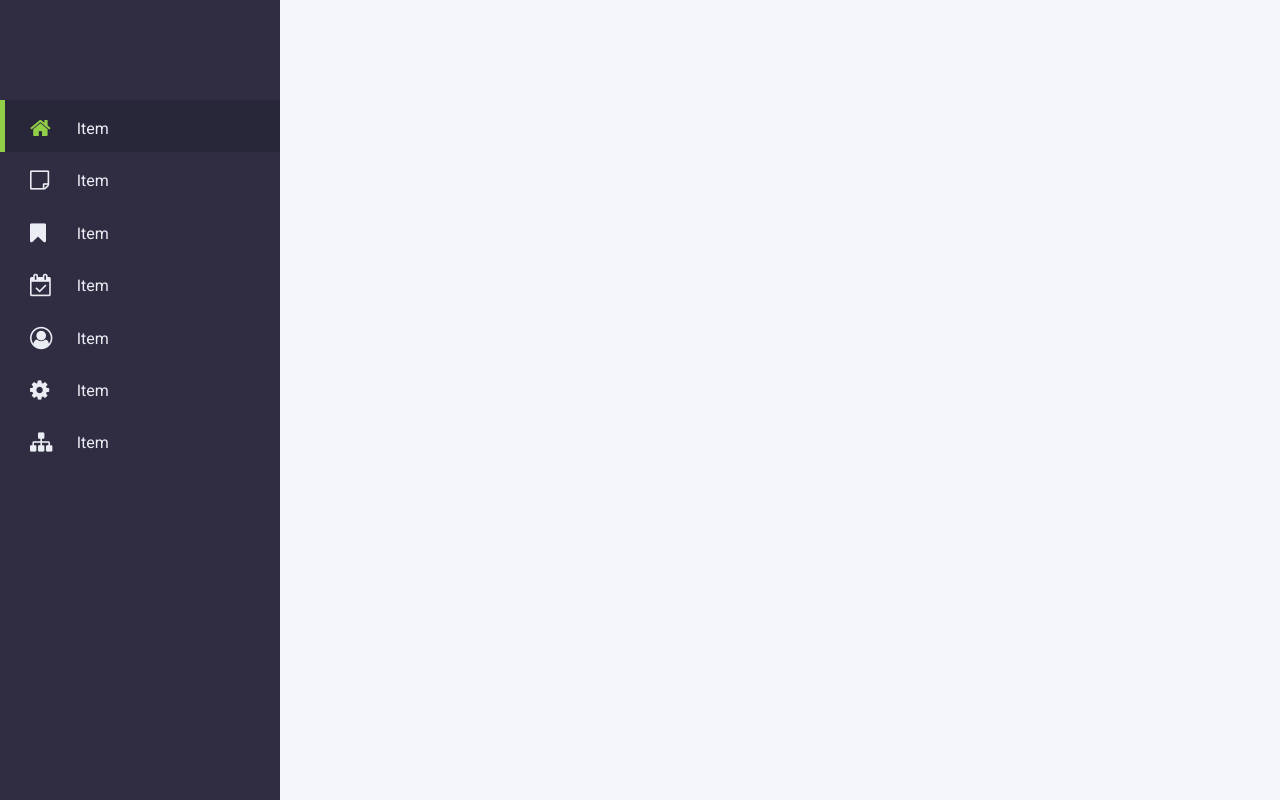
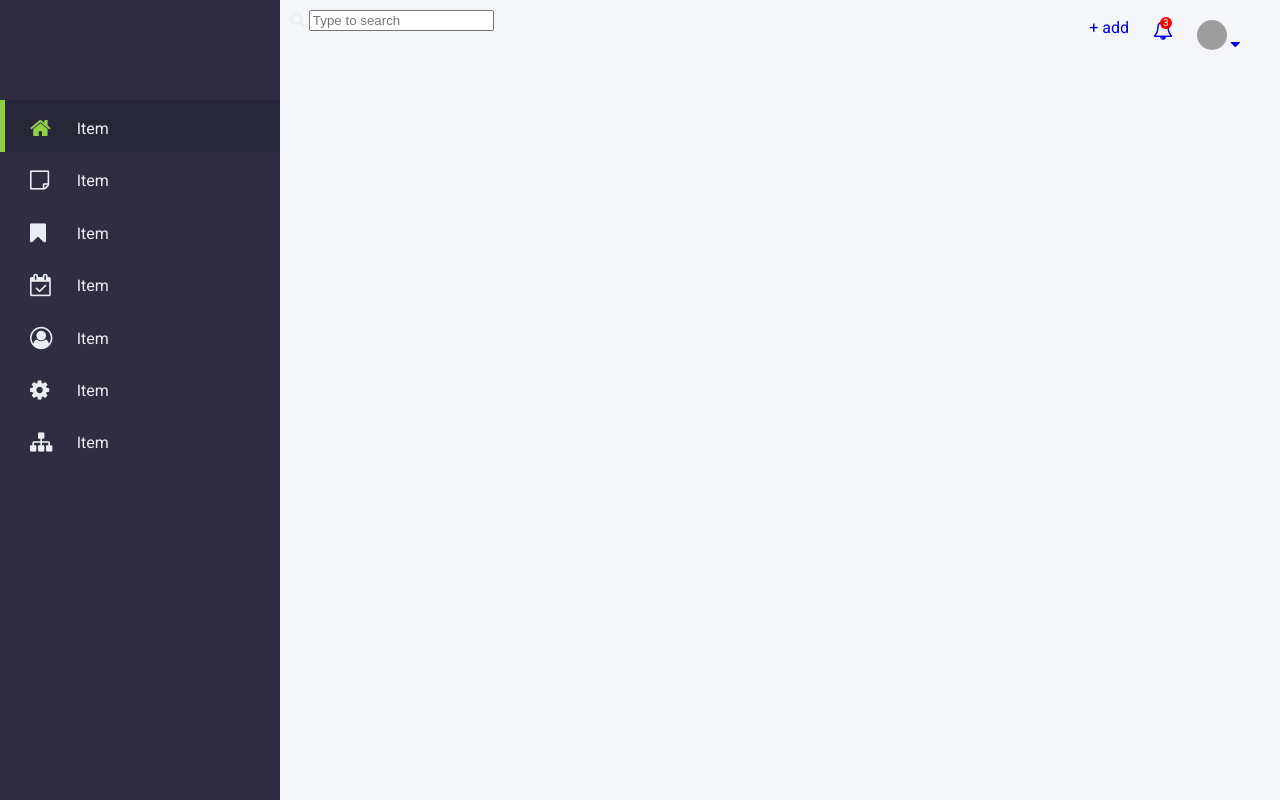
Before and after one commit to Maokei/dashboard, a website: page dashboard/index.html in a window 1280 px wide. Drawn offline with Linux system fonts and the light colour scheme; grey boxes are pictures that could not be loaded.

Commit message:
Styling topbar

```diff
--- a/dashboard/index.html
+++ b/dashboard/index.html
@@ -35,7 +35,23 @@
                 <i class="fa fa-sitemap" aria-hidden="true"></i> Item</a></span>
         </nav>
     </div>
+    <header>
+        <div class="search-area">
+            <i class="fa fa-search" aria-hidden="true"></i>
+            <input type="text" name="" value="" placeholder="Type to search">
+        </div>
+        <div class="user-area">
+            <a href="#">+ add</a>
+            <a href="#" class="notification">
+                <i class="fa fa-bell-o" aria-hidden="true"></i>
+                <span class="circle">3</span>
+            </a>
+            <a href="#">
+                <div class="user-img"></div>
+                <i class="fa fa-caret-down" aria-hidden="true"></i>
+            </a>
+        </div>
+    </header>
 </div>
-
 </body>
 </html>
--- a/dashboard/sass/main.scss
+++ b/dashboard/sass/main.scss
@@ -63,3 +63,71 @@ body {
         }
     }
 }
+
+header {
+    margin-left: 280px;
+    padding: 10px;
+
+    .search-area {
+        display: inline-block;
+
+        .fa {
+            color: $greyDark;
+        }
+
+        input[type=""] {
+            background: transparent;
+            border: none;
+            font-size: 1.3rem;
+            color: $greenNeon;
+            padding: 10px;
+            font-weight: 100;
+        }
+    }
+
+    .user-area {
+        display: inline-block;
+        float: right;
+        padding: 10px;
+
+        a {
+            display: inline-block;
+            padding-right: 20px;
+            text-decoration: none;
+            vertical-align: top;
+            height: 30px;
+
+            &.notification {
+                position: relative;
+                font-size: 20px;
+
+                .circle {
+                    display: inline-block;
+                    width: 12px;
+                    height: 12px;
+                    line-height: 12px;
+                    border-radius: 50%;
+                    font-size: 10px;
+                    color:white;
+                    text-align: center;
+                    vertical-align: middle;
+                    position: absolute;
+                    background: red;
+                    top: -3px;
+                    left: 7px;
+                }
+            }
+            .user-img {
+                background: url(https://randomuser.me/api/portraits/women/17.jpg) no-repeat center center;
+                -webkit-background-size: cover;
+                -moz-background-size: cover;
+                -o-background-size: cover;
+                background-size: cover;
+                width: 30px;
+                height: 30px;
+                border-radius: 50%;
+                display: inline-block;
+            }
+        }
+    }
+}
```
Also changed, not shown: dashboard/css/main.css.
